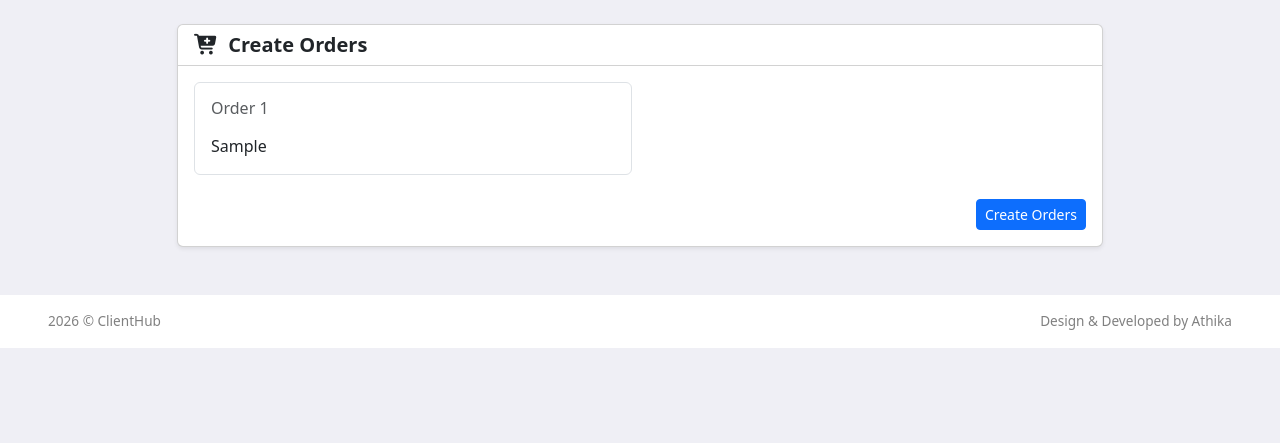
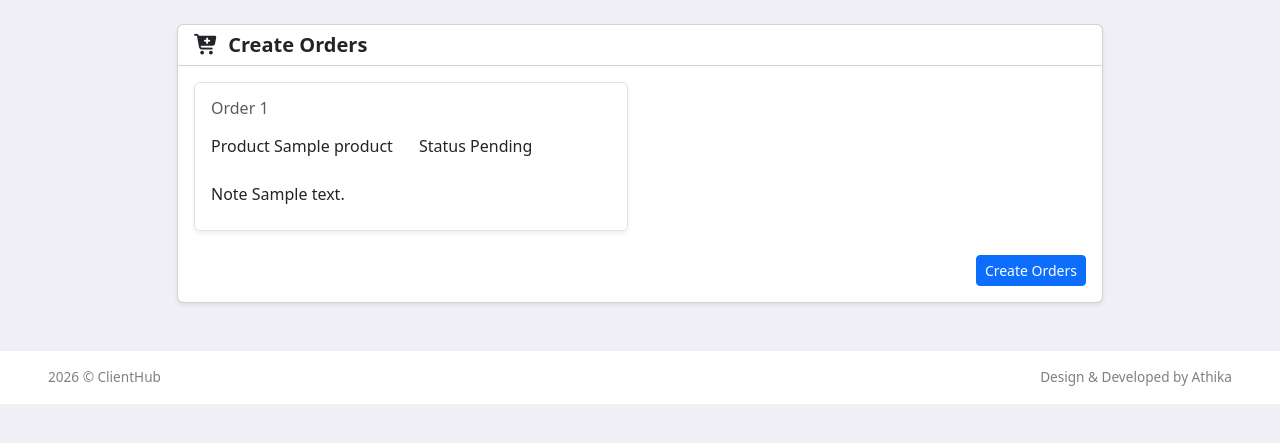
Before and after one commit to athikapriya/django-CRM, a Django app: template base/templates/base/create_order.html in a window 1280 px wide. Shown: the part 76-519 px from the top of the page. Run offline with Django 3.2, Linux system fonts and the light colour scheme; the template is opened without the code that fills it: most values are stand-ins (such as "Sample title", 1, 10 or a date in 2020); some libraries are stand-ins or nearby versions.

Commit message:
Enhance order create/update forms with searchable dropdowns

```diff
--- a/base/templates/base/create_order.html
+++ b/base/templates/base/create_order.html
@@ -1,5 +1,10 @@
 {% extends 'base/main.html' %}
+{% load static %}
+
 {% block content %}
+
+<!-- Select2 CSS -->
+<link href="https://cdn.jsdelivr.net/npm/select2@4.1.0/dist/css/select2.min.css" rel="stylesheet">
 
 <section class="py-4">
     <div class="container">
@@ -15,34 +20,56 @@
                     </div>
 
                     <div class="card-body">
-
                         <form method="POST">
                             {% csrf_token %}
                             {{ formSet.management_form }}
 
-                            <div class="row g-3">
+                            <div class="row g-4">
+
                                 {% for form in formSet %}
                                     <div class="col-md-6">
-                                        <div class="border rounded p-3 h-100">
+                                        <div class="border rounded p-3 h-100 shadow-sm">
+
                                             <h6 class="text-muted mb-3">
                                                 Order {{ forloop.counter }}
                                             </h6>
-                                            {{ form.as_p }}
+
+                                            <div class="row g-3">
+
+                                                <!-- Product -->
+                                                <div class="col-12 col-lg-6">
+                                                    <label class="form-label">Product</label>
+                                                    {{ form.product }}
+                                                </div>
+
+                                                <!-- Status -->
+                                                <div class="col-12 col-lg-6">
+                                                    <label class="form-label">Status</label>
+                                                    {{ form.status }}
+                                                </div>
+
+                                                <!-- Note -->
+                                                <div class="col-12">
+                                                    <label class="form-label">Note</label>
+                                                    {{ form.note }}
+                                                </div>
+
+                                            </div>
+
                                         </div>
                                     </div>
                                 {% endfor %}
                             </div>
 
                             <div class="text-end mt-4">
-                                <button type="submit"
-                                        class="btn btn-primary btn-sm">
+                                <button type="submit" class="btn btn-primary btn-sm">
                                     Create Orders
                                 </button>
                             </div>
 
                         </form>
+                    </div>
 
-                    </div>
                 </div>
 
             </div>
@@ -50,4 +77,45 @@
     </div>
 </section>
 
+<!-- jQuery (required for Select2) -->
+<script src="https://code.jquery.com/jquery-3.7.1.min.js"></script>
+
+<!-- Select2 JS -->
+<script src="https://cdn.jsdelivr.net/npm/select2@4.1.0/dist/js/select2.min.js"></script>
+
+<!-- Select2 Init -->
+<script>
+$(document).ready(function () {
+
+    // Product searchable
+    $('select[id$="-product"]').select2({
+        placeholder: "Select product",
+        width: "100%"
+    });
+
+    // Status searchable
+    $('select[id$="-status"]').select2({
+        placeholder: "Select status",
+        width: "100%"
+    });
+
+});
+</script>
+
+<!-- Select2 Bootstrap fix -->
+<style>
+.select2-container .select2-selection--single {
+    height: 38px;
+    padding: 5px 10px;
+}
+
+.select2-selection__rendered {
+    line-height: 26px;
+}
+
+.select2-selection__arrow {
+    height: 36px;
+}
+</style>
+
 {% endblock %}
```
Also changed, not shown: base/templates/base/update_order.html (+69 -8 lines).
